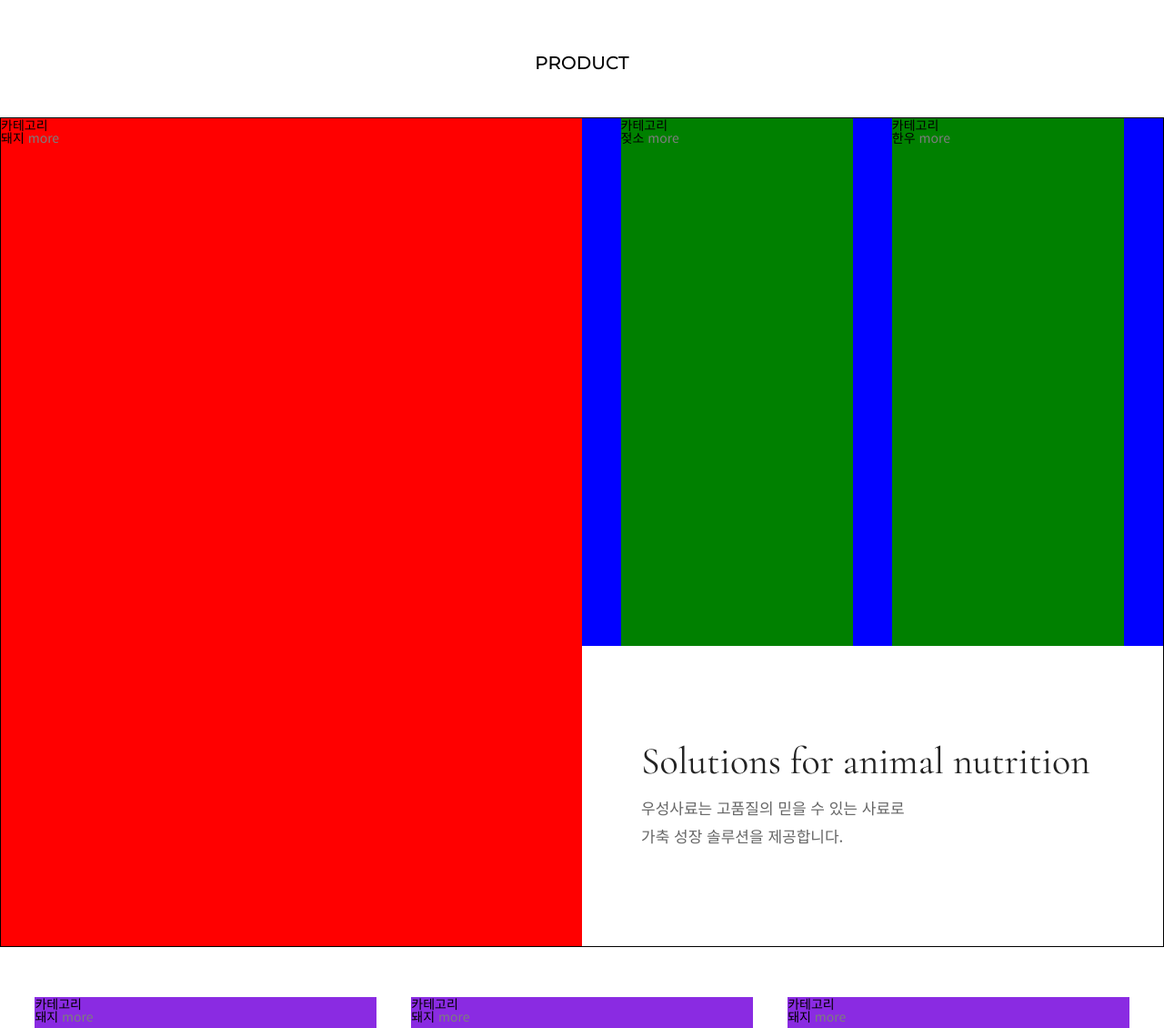
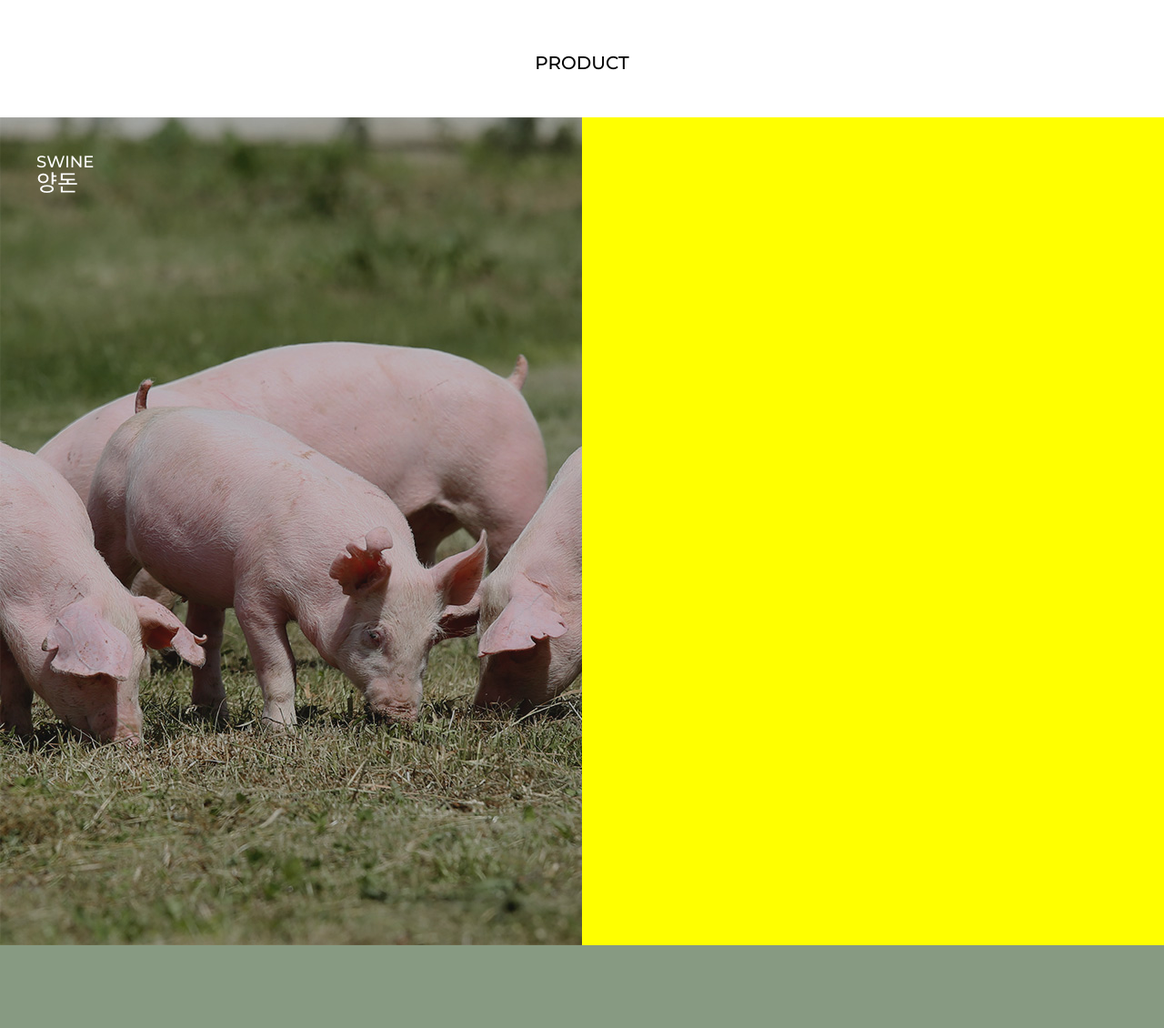
Before and after one commit to ban8627/WoosungFeed, a plain HTML site: page index.html in a window 1280 px wide. Shown: the part 1520-2650 px from the top of the page at 91% size. Drawn offline with nearby package versions, Linux system fonts and the light colour scheme.

Commit message:
product 재작업중

```diff
--- a/css/style.css
+++ b/css/style.css
@@ -89,6 +89,7 @@ body {
   margin: 30px auto 0;
   border: 1px solid #fff;
   overflow: hidden;
+  background-color: pink;
 }
 
 .header h1 {
@@ -383,88 +384,130 @@ body {
   text-align: center;
 }
 
-.sw-product {
+.product-wrap {
+  width:100%;
+  display: block;
+  margin-top:50px;
+}
+.product-top {
+  display: flex;
+}
+.product-top > div {
+  position: relative;
+  width:50%;
+  height:910px;
+}
+.pt-img-01 {
+  background-color: #000;
+}
+.pt-img-01-bg {
+  width:100%;
+  height:100%;
+  background: url('../images/prd_img1.jpg') no-repeat;
+  background-size: cover;
+}
+.pt-img-wrap {
+  background-color: yellow;
+}
+.product-txt-area {
+  position: absolute;
+  left:40px;
+  top:40px;
+}
+.product-txt-area > span {
+  display: block;
+  color:#fff;
+  font-family: "Montserrat";
+  font-size: 18px;
+}
+.product-cate-en {
+  font-weight: 500;
+}
+.product-txt-area .product-cate-kr {
+  font-family: "Noto Sans KR","돋움",dotum,sans-serif;
+  font-size: 25px;
+  font-weight: normal;
+}
+.product-more {
+  position: absolute;
+  display: flex;
+  align-items: center;
+  justify-content: center;
+  flex-direction: column;
+  left: 50%;
+  top: 50%;
+  transform: scale(1) translate(-50%,-50%);
+  width: 94px;
+  height: 94px;
+  background: rgba(0,0,0,0.4);
+  border-radius: 50%;
+  font-family: "Montserrat";
+  font-size: 11px;
+  color: #fff;
+  text-align: center;
+  transform-origin: center center;
+  opacity: 0;
+  transition: all 0.4s;
+}
+.product-more::before {
+  display: block;
+  content: "";
   width: 100%;
   height: 100%;
-  padding-top: 50px;
+  background: rgba(0,0,0,0.2);
+  opacity: 0;
+  border-radius: 50%;
+  position: absolute;
+  left: 50%;
+  top: 50%;
+  z-index: -1;
+  transform-origin: center;
+  transform: translate(-50%,-50%);
+  animation: circleani 0.4s infinite alternate;
 }
 
-.product-wrapper {
+@keyframes circleani{
+	0%{width:94px;height:94px;opacity:0;}
+	100%{width:114px;height:114px;opacity:1;}
+}
+.prt::after {
   display: block;
-  width: 100%;
-}
-
-.goods-t {
-  position: relative;
-  border: 1px solid #000;
+  content: "";
   width: 100%;
   height: 100%;
+  box-sizing: border-box;
+  border: 10px solid #6f917b;
+  position: absolute;
+  left: 0;
+  top: 0;
+  opacity:0;
+  transform: scale(1.1);
+  transition: all 0.8s;
 }
-
-.goods-t-left {
-  float: left;
-  width: 50%;
-  background-color: red;
+.prt:hover::after {
+  transform: scale(1.0);
+  opacity:1;
 }
-
-.goods-t-left>div {
-  height: 910px;
+.prt:hover .product-more {
+  opacity:1;
 }
-
-.goods-right {
-  float: right;
-  width: 50%;
-  height: 910px;
-  display: flex;
-  flex-direction: column;
+.prt:hover .product-more::before {
+  opacity:1;
 }
-
-.goods-t-right {
-  position: relative;
-  display: flex;
-  align-items: center;
-  justify-content: space-evenly;
-  background-color: blue;
+.product-more > span {
+  display: block;
 }
-
-.goods-t-right>div {
-  width: calc((100% / 2) - 10%);
-  height: 580px;
-  background-color: green;
+.more-txt {
+  font-family: "Montserrat";
+  font-size: 11px;
+  color: #fff;
+  text-align: center;
+  margin-bottom:9px;
 }
-
-.product-content {
-  display: flex;
-  align-items: center;
-  width: 100%;
-  height: 100%;
-  padding: 0 65px;
-}
-
-.product-title {
-  font-family: "Cormorant Garamond";
-  font-size: 42px;
-  color: #222;
-}
-
-.product-dec {
-  margin-top: 15px;
-  font-size: 17px;
-  color: #666;
-  line-height: 180%;
-}
-
-.goods-b {
-  display: flex;
-  justify-content: space-evenly;
-  width: 100%;
-  margin: 55px 0 250px;
-}
-
-.goods-b>div {
-  width: calc((100% / 3) - 4%);
-  height: 552px;
-  background-color: blueviolet;
+.more-icon {
+  width:18px;
+  height:5px;
+  background: url('../images/btn_more_arr.png') no-repeat center;
 }
 
 /* innovative */
@@ -859,6 +902,7 @@ body {
 .footer {
   position: relative;
   display: block;
+  background: #dcdcdc;
 }
 .f-top {
   display: flex;
@@ -907,13 +951,11 @@ body {
   color: rgba(0,0,0,0.8);
   line-height: 180%;
 }
-.f-txt .family-site {
+.family-site {
   position: absolute;
-  right: 0;
-  top: 0;
+  right: 5%;
+  top: 40px;
   width:250px;
-  height:100%;
-  border:1px solid #000;
 }
 .family-site > a {
   position: relative;
@@ -944,7 +986,7 @@ body {
   display: block;
   position: absolute;
   left: 0;
-  top: 100%;
+  top: 57px;
   width: 250px;
   padding: 15px 0;
   margin-top: 5px;
@@ -952,3 +994,17 @@ body {
   border-radius: 30px;
   background: #dcdcdc;
 }
+.family-site > ul > li {
+  position: relative;
+}
+.family-site > ul > li > a {
+  display: block;
+  padding: 4px 30px;
+  font-size: 16px;
+  color: rgba(0,0,0,0.5);
+}
+.copy {
+  padding: 25px 0 25px calc(220px + 5%);
+  font-size: 15px;
+  color: rgba(0,0,0,0.7);
+}
--- a/index.html
+++ b/index.html
@@ -160,65 +160,21 @@
     <!-- product -->
     <section class="product" id="product">
       <p class="sec-sub-title">PRODUCT</p>
-      <div class="sw-product">
-        <div class="product-wrapper clearfix">
-          <div class="goods-t clearfix">
-            <div class="goods-t-left">
-              <div class="goods-01">
-                <span class="product-cate">카테고리<br>돼지</span>
-                <a href="#" class="product-more">
-                  <span>more</span>
-                  <span></span>
-                </a>
-              </div>
+      <div class="product-wrap">
+        <div class="product-top">
+          <div class="prt pt-img-01">
+            <div class="pt-img-01-bg"></div>
+            <div class="product-txt-area">
+              <span class="product-cate-en">SWINE</span>
+              <span class="product-cate-kr">양돈</span>
             </div>
-            <div class="goods-right">
-              <div class="goods-t-right">
-                <div class="goods-02">
-                  <span class="product-cate">카테고리<br>젖소</span>
-                  <a href="#" class="product-more">
-                    <span>more</span>
-                    <span></span>
-                  </a>
-                </div>
-                <div class="goods-03">
-                  <span class="product-cate">카테고리<br>한우</span>
-                  <a href="#" class="product-more">
-                    <span>more</span>
-                    <span></span>
-                  </a>
-                </div>
-              </div>
-              <div class="product-content">
-                <div class="product-txt">
-                  <p class="product-title">Solutions for animal nutrition</p>
-                  <p class="product-dec">우성사료는 고품질의 믿을 수 있는 사료로<br>가축 성장 솔루션을 제공합니다.</p>
-                </div>
-              </div>
-            </div>
+            <a href="#" class="product-more">
+              <span class="more-txt">MORE</span>
+              <span class="more-icon"></span>
+            </a>
           </div>
-          <div class="goods-b">
-            <div class="goods-04">
-              <span class="product-cate">카테고리<br>돼지</span>
-              <a href="#" class="product-more">
-                <span>more</span>
-                <span></span>
-              </a>
-            </div>
-            <div class="goods-05">
-              <span class="product-cate">카테고리<br>돼지</span>
-              <a href="#" class="product-more">
-                <span>more</span>
-                <span></span>
-              </a>
-            </div>
-            <div class="goods-06">
-              <span class="product-cate">카테고리<br>돼지</span>
-              <a href="#" class="product-more">
-                <span>more</span>
-                <span></span>
-              </a>
-            </div>
+          <div class="pt-img-wrap">
+
           </div>
         </div>
       </div>
```
